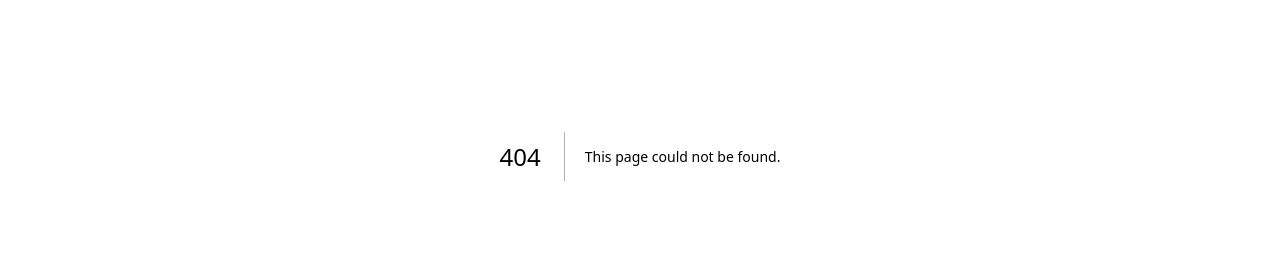
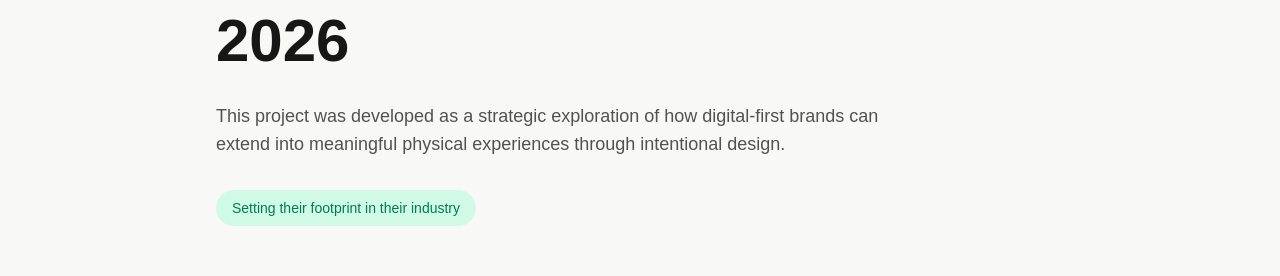
Before and after one commit to Harlharmeen/alameenaderibigbe, a Next.js app: page /DynaRaiseImpactSummit in a window 1280 px wide. Before the commit this address had no page. Shown: the part 244-520 px from the top of the page. Built offline with nearby package versions, Linux system fonts and the light colour scheme.

Commit message:
New Project

```diff
--- /dev/null
+++ b/app/DynaRaiseImpactSummit/page.tsx
@@ -0,0 +1,184 @@
+"use client"
+import Navbar from "@/components/Navbar"
+import { useState, useEffect } from "react"
+import Image from "next/image"
+import Link from "next/link"
+import { motion } from "framer-motion"
+import { X } from "lucide-react"
+import CTA from "@/components/CTA"
+/* ===============================
+   REPLACE THIS DATA PER PROJECT
+================================= */
+
+const project = {
+  title: "DynaRaise Impact Summit 2026",
+  subtitle:
+    "This project was developed as a strategic exploration of how digital-first brands can extend into meaningful physical experiences through intentional design.",
+  category: "Brand Identity / Web",
+  year: "2026",
+  impact: "Setting their footprint in their industry",
+  images: [
+
+    "https://res.cloudinary.com/dfqh2niw3/image/upload/v1776581730/Artboard_1_yhpptj.jpg",
+    "https://res.cloudinary.com/dfqh2niw3/image/upload/v1776581730/Artboard_2_ro35ck.jpg",
+    "https://res.cloudinary.com/dfqh2niw3/image/upload/v1776581731/Artboard_3_kafg8e.jpg",
+    "https://res.cloudinary.com/dfqh2niw3/image/upload/v1776581732/Artboard_4_vf3eby.jpg",
+    "https://res.cloudinary.com/dfqh2niw3/image/upload/v1776581734/Artboard_5_zx5szu.jpg",
+    "https://res.cloudinary.com/dfqh2niw3/image/upload/v1776581736/Artboard_6_eko0q5.jpg",
+    "https://res.cloudinary.com/dfqh2niw3/image/upload/v1776581737/Artboard_7_g6drhc.jpg",
+    "https://res.cloudinary.com/dfqh2niw3/image/upload/v1776581738/Artboard_8_b5oser.jpg",
+    "https://res.cloudinary.com/dfqh2niw3/image/upload/v1776581739/Artboard_9_z3lg6h.jpg",
+    "https://res.cloudinary.com/dfqh2niw3/image/upload/v1776581741/Artboard_10_cmtmiq.jpg",
+    "https://res.cloudinary.com/dfqh2niw3/image/upload/v1776581742/Artboard_11_t4pkjd.jpg",
+    "https://res.cloudinary.com/dfqh2niw3/image/upload/v1776581743/Artboard_12_eimg1o.jpg",
+    "https://res.cloudinary.com/dfqh2niw3/image/upload/v1776581744/Artboard_13_pj6an8.jpg",
+    "https://res.cloudinary.com/dfqh2niw3/image/upload/v1776581745/Artboard_14_uqs6s7.jpg",
+    "https://res.cloudinary.com/dfqh2niw3/image/upload/v1776581747/Artboard_15_qf6pca.jpg",
+    "https://res.cloudinary.com/dfqh2niw3/image/upload/v1776581750/Artboard_16_gyur9r.jpg",
+    "https://res.cloudinary.com/dfqh2niw3/image/upload/v1776581751/Artboard_17_fj8qen.jpg",
+    "https://res.cloudinary.com/dfqh2niw3/image/upload/v1776581752/Artboard_18_fh6swb.jpg",
+    "https://res.cloudinary.com/dfqh2niw3/image/upload/v1776581752/Artboard_19_qkbiok.jpg",
+    "https://res.cloudinary.com/dfqh2niw3/image/upload/v1776581755/Artboard_20_bvodfp.jpg",
+    "https://res.cloudinary.com/dfqh2niw3/image/upload/v1776581759/Artboard_21_ozbwkh.jpg",
+    "https://res.cloudinary.com/dfqh2niw3/image/upload/v1776581761/Artboard_22_to2zp5.jpg",
+    "https://res.cloudinary.com/dfqh2niw3/image/upload/q_auto/f_auto/v1776581762/Artboard_23_vynntv.jpg",
+    "https://res.cloudinary.com/dfqh2niw3/image/upload/v1776581760/Artboard_24_c6a3tm.jpg",
+    "https://res.cloudinary.com/dfqh2niw3/image/upload/v1776581761/Artboard_25_fj0grt.jpg",
+    "https://res.cloudinary.com/dfqh2niw3/image/upload/q_auto/f_auto/v1776581764/Artboard_26_ksbtyr.jpg",
+    "https://res.cloudinary.com/dfqh2niw3/image/upload/q_auto/f_auto/v1776581766/Artboard_27_y9wa3e.jpg",
+    "https://res.cloudinary.com/dfqh2niw3/image/upload/q_auto/f_auto/v1776581766/Artboard_28_ulrwvn.jpg",
+    "https://res.cloudinary.com/dfqh2niw3/image/upload/q_auto/f_auto/v1776581767/Artboard_29_rb5ans.jpg",
+    "https://res.cloudinary.com/dfqh2niw3/image/upload/q_auto/f_auto/v1776581769/Artboard_30_mt5v8x.jpg",
+    "https://res.cloudinary.com/dfqh2niw3/image/upload/q_auto/f_auto/v1776581770/Artboard_31_gesefp.jpg",
+    "https://res.cloudinary.com/dfqh2niw3/image/upload/q_auto/f_auto/v1776581772/Artboard_32_bsz3xf.jpg",
+    "https://res.cloudinary.com/dfqh2niw3/image/upload/v1776581773/Artboard_33_xq5zdh.jpg",
+    "https://res.cloudinary.com/dfqh2niw3/image/upload/q_auto/f_auto/v1776581775/Artboard_34_zeyidx.jpg",
+    "https://res.cloudinary.com/dfqh2niw3/image/upload/q_auto/f_auto/v1776581776/Artboard_35_xgywk6.jpg",
+    "https://res.cloudinary.com/dfqh2niw3/image/upload/q_auto/f_auto/v1776581778/Artboard_36_t8jwwi.jpg",
+    "https://res.cloudinary.com/dfqh2niw3/image/upload/q_auto/f_auto/v1776581780/Artboard_37_zxutqb.jpg",
+    "https://res.cloudinary.com/dfqh2niw3/image/upload/q_auto/f_auto/v1776581781/Artboard_38_c2bym0.jpg",
+    "https://res.cloudinary.com/dfqh2niw3/image/upload/q_auto/f_auto/v1776581782/Artboard_39_llbvub.jpg",
+    "https://res.cloudinary.com/dfqh2niw3/image/upload/q_auto/f_auto/v1776581784/Artboard_40_rhhxtj.jpg",
+    "https://res.cloudinary.com/dfqh2niw3/image/upload/q_auto/f_auto/v1776581785/Artboard_41_qb2jem.jpg",
+    "https://res.cloudinary.com/dfqh2niw3/image/upload/q_auto/f_auto/v1776581787/Artboard_42_yldsay.jpg",
+    "https://res.cloudinary.com/dfqh2niw3/image/upload/q_auto/f_auto/v1776581788/Artboard_43_osfl4q.jpg",
+    "https://res.cloudinary.com/dfqh2niw3/image/upload/v1776581789/Artboard_44_yzhdzd.jpg",
+    "https://res.cloudinary.com/dfqh2niw3/image/upload/v1776581791/Artboard_45_lpm6it.jpg",
+
+
+  ],
+}
+
+/* ===============================
+   COMPONENT
+================================= */
+
+export default function CaseStudyPage() {
+  const [showCTA, setShowCTA] = useState(false)
+
+  useEffect(() => {
+    const handleScroll = () => {
+      const scrollPosition = window.scrollY
+      const triggerPoint =
+        document.body.scrollHeight * 0.35
+
+      if (scrollPosition > triggerPoint) {
+        setShowCTA(true)
+      }
+    }
+
+    window.addEventListener("scroll", handleScroll)
+    return () => window.removeEventListener("scroll", handleScroll)
+  }, [])
+
+  return (
+
+    <main className="bg-[#f8f8f6] text-neutral-900">
+
+      {/* ===============================
+         HERO INTRO
+      ================================ */}
+
+      <section className="pt-32 pb-20 border-b border-neutral-200">
+
+              <Navbar />
+        <div className="max-w-4xl mx-auto px-6">
+
+          <p className="text-sm uppercase tracking-wider text-neutral-500">
+            {project.category} · {project.year}
+          </p>
+
+          <h1 className="mt-6 text-4xl md:text-6xl font-semibold leading-tight">
+            {project.title}
+          </h1>
+
+          <p className="mt-6 text-lg text-neutral-600 max-w-2xl">
+            {project.subtitle}
+          </p>
+
+          <div className="mt-8 inline-block px-4 py-2 rounded-full bg-emerald-100 text-emerald-700 text-sm font-medium">
+            {project.impact}
+          </div>
+
+        </div>
+      </section>
+
+      {/* ===============================
+         STACKED VISUALS
+      ================================ */}
+
+      <section className="py-24">
+        <div className="max-w-5xl mx-auto px-6 flex flex-col gap-6">
+
+          {project.images.map((img, index) => (
+            <motion.div
+              key={index}
+              initial={{ opacity: 0, y: 40 }}
+              whileInView={{ opacity: 1, y: 0 }}
+              transition={{ duration: 0.6 }}
+              viewport={{ once: true }}
+              className="relative aspect-video w-full overflow-hidden rounded-2xl shadow-sm"
+            >
+              <Image
+                src={img}
+                alt={`${project.title} visual ${index + 1}`}
+                fill
+                className="object-contain"
+              />
+            </motion.div>
+          ))}
+
+        </div>
+      </section>
+
+      <CTA />
+
+      {showCTA && (
+        <motion.div
+          initial={{ opacity: 0, y: 40 }}
+          animate={{ opacity: 1, y: 0 }}
+          className="fixed bottom-6 right-6 bg-white border border-neutral-200 shadow-lg rounded-2xl p-6 max-w-xs z-50"
+        >
+          <button
+            onClick={() => setShowCTA(false)}
+            className="absolute top-3 right-3 text-neutral-400 hover:text-neutral-700"
+          >
+            <X size={16} />
+          </button>
+
+          <p className="text-sm text-neutral-600">
+            Building something intentional?
+          </p>
+
+          <Link
+            href="/start-project"
+            className="inline-block mt-4 bg-neutral-900 text-white px-5 py-3 rounded-full text-sm font-medium hover:bg-neutral-800 transition"
+          >
+            Start a Strategic Conversation
+          </Link>
+        </motion.div>
+      )}
+
+    </main>
+  )
+}
--- a/components/Navbar.tsx
+++ b/components/Navbar.tsx
@@ -62,6 +62,7 @@ export default function Navbar() {
           >
             Insights
           </Link>
+
 
 
           {/* START PROJECT DROPDOWN */}
--- a/components/Projects.tsx
+++ b/components/Projects.tsx
@@ -67,13 +67,13 @@ const projectData: Record<TabKey, { projects: Project[]; viewAll: string }> = {
     viewAll: "/projects/event",
     projects: [
       {
-        title: "Event Project Placeholder",
-        href: "#",
+        title: "DynaRaise Impact Summit 2026",
+        href: "/DynaRaiseImpactSummit",
         impact: "Event identity experience",
         summary:
-          "Placeholder case study representing a full event branding system including stage visuals and attendee materials.",
+          "This project was developed as a strategic exploration of how digital-first brands can extend into meaningful physical experiences through intentional design.",
         category: "Event Branding",
-        images: ["/placeholder.jpg"],
+        images: ["https://res.cloudinary.com/dfqh2niw3/image/upload/v1776581730/Artboard_1_yhpptj.jpg"],
       },
       {
         title: "Event Project Placeholder 2",
```
